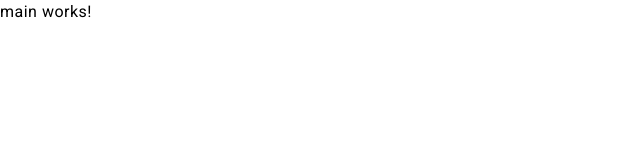
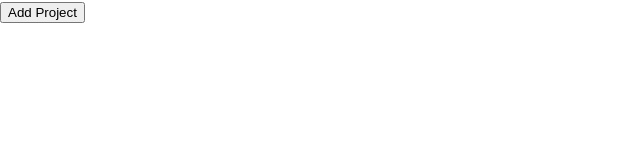
Before and after one commit to jenagansivakumar/popup-project, an Angular app: page / in a window 1280 px wide. Shown: the top 160 px of the page, without its empty margins (0-640 px from the left). Built offline with nearby package versions, Linux system fonts and the light colour scheme.

Commit message:
created button

```diff
--- a/src/app/add-project-popup/add-project-popup.component.html
+++ b/src/app/add-project-popup/add-project-popup.component.html
@@ -1 +1 @@
-<p>add-project-popup works!</p>
+<p></p>
--- a/src/app/main/main.component.html
+++ b/src/app/main/main.component.html
@@ -1 +1 @@
-<p>main works!</p>
+<button mat-button (click)="openDialog()" > Add Project</button>
```
